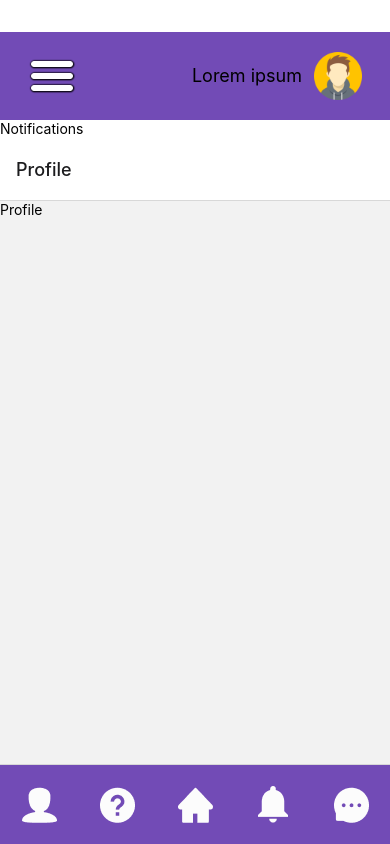
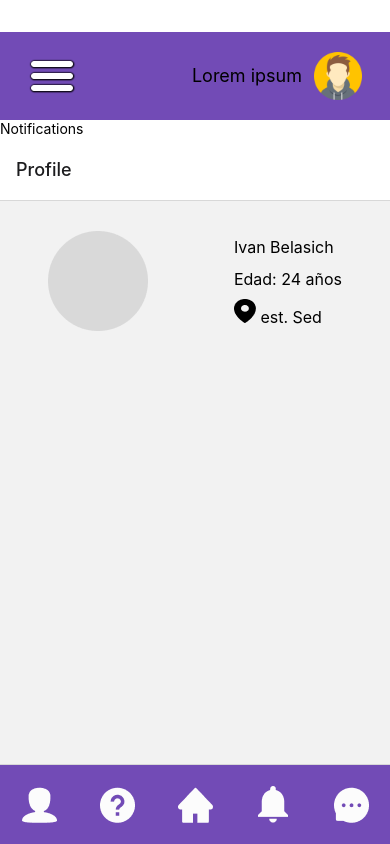
Before and after one commit to ivanbelasich/s4-07-m-reactnative, a React Native app in the folder frontend/: screen /Profile in a window 390 px wide. Built offline with nearby package versions, Linux system fonts and the light colour scheme.

Commit message:
profile component

```diff
--- /dev/null
+++ b/frontend/src/components/ProfileCard.js
@@ -0,0 +1,25 @@
+import { View, Text } from "react-native";
+import { Image } from "react-native";
+import LocationIcon from "../assets/ProfileCard/location-icon.png";
+import ProfilePic from "../assets/ProfileCard/profile-pic.png";
+import React from "react";
+
+const ProfileCard = () => {
+  return (
+    <View className="h-40 flex-row items-center justify-between p-10">
+      <View className="p-2">
+        <Image source={ProfilePic} />
+      </View>
+      <View className="p-2">
+        <Text className="text-base pb-2">Ivan Belasich</Text>
+        <Text className="text-base pb-2">Edad: 24 años</Text>
+        <Text className="text-base h-7">
+          <Image source={LocationIcon} className="" />
+          <Text> est. Sed</Text>
+        </Text>
+      </View>
+    </View>
+  );
+};
+
+export default ProfileCard;
--- a/frontend/src/screens/Profile.js
+++ b/frontend/src/screens/Profile.js
@@ -1,12 +1,13 @@
-import { View, Text } from 'react-native'
-import React from 'react'
+import { View, Text } from "react-native";
+import ProfileCard from "../components/ProfileCard";
+import React from "react";
 
 const Profile = () => {
   return (
     <View>
-      <Text>Profile</Text>
+      <ProfileCard />
     </View>
-  )
-}
+  );
+};
 
-export default Profile
+export default Profile;
```
